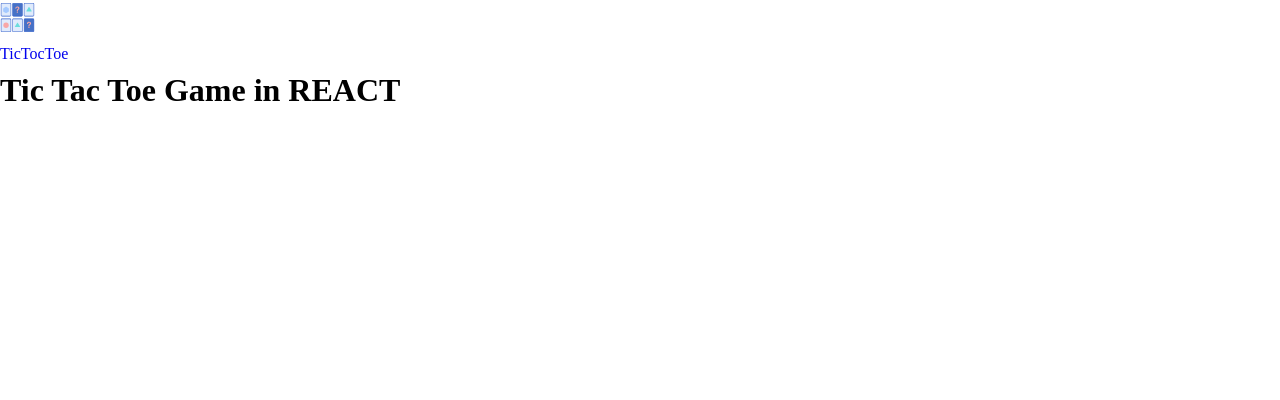
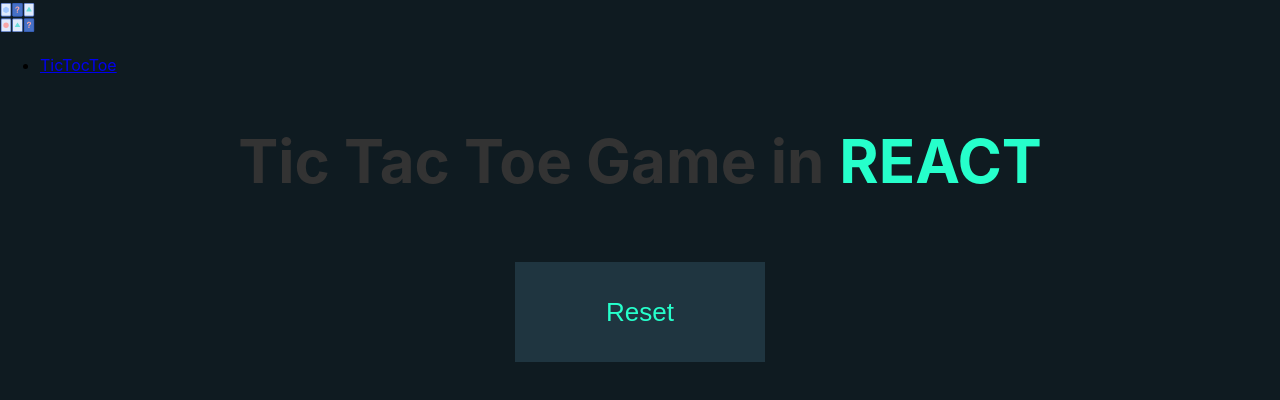
Before and after one commit to Sandreass/React-Game, a React (Vite) app: page /tictictoe in a window 1280 px wide. Shown: the top 400 px of the page. Built offline with nearby package versions, Linux system fonts and the light colour scheme.

Commit message:
adding some style

```diff
--- a/src/index.css
+++ b/src/index.css
@@ -1,74 +1,13 @@
-@font-face {
-  font-family: "Popins";
-  src: url("./assets/fonts/Poppins-Black.ttf") format("truetype");
-  font-weight: 900;
-  font-style: normal;
+body {
+  margin: 0;
+  font-family: -apple-system, BlinkMacSystemFont, "Segoe UI", Roboto,
+    "Helvetica Neue", Arial, sans-serif;
+  -webkit-font-smoothing: antialiased;
+  -moz-osx-font-smoothing: grayscale;
+  background-color: #0f1b21;
 }
 
-:root {
-  --clr-primary: rgb(0, 26, 110);
-  --clr-primary-accent: rgb(7, 71, 153);
-  --clr-secondary: rgb(0, 153, 144);
-  --clr-secondary-accent: E1FFBB;
-  --clr-tertairy: rgb(255, 69, 69);
-  --clr-neutral-dark: rgb(0, 0, 0);
-  --clr-neutral-light: rgb(255, 255, 255);
+code {
+  font-family: source-code-pro, Menlo, Monaco, Consolas, "Courier New",
+    monospace;
 }
-*,
-*::before,
-*::after {
-  box-sizing: border-box;
-}
-
-* {
-  margin: 0;
-  padding: 0;
-}
-
-ul {
-  list-style: none;
-}
-
-html:focus-within {
-  scroll-behavior: smooth;
-}
-
-html,
-body {
-  height: 100%;
-}
-
-body {
-  text-rendering: optimizeLegibility;
-  line-height: 1.5;
-}
-
-a:not([class]) {
-  text-decoration-skip-ink: auto;
-}
-
-a {
-  text-decoration: none;
-}
-
-img,
-picture,
-svg {
-  max-width: 100%;
-  display: auto;
-}
-
-@media (prefers-reduces-motion: reduce) {
-  html:focus-within {
-    scroll-behavior: auto;
-  }
-
-  *,
-  *::before,
-  *::after {
-    animation-duration: 0.01ms !important;
-    animation-iteration-count: 1 !important;
-    transition-duration: 0.01ms !important;
-    scroll-behavior: auto !important;
-  }
-}
--- /dev/null
+++ b/src/pages/tictactoe/TicTocToePage.css
@@ -0,0 +1,28 @@
+.container {
+  text-align: center;
+}
+.title {
+  margin-top: 50px;
+  color: #333;
+  font-size: 60px;
+  display: flex;
+  justify-content: center;
+  align-items: center;
+}
+.title span {
+  color: #26ffcb;
+  padding-left: 15px;
+}
+.reset {
+  width: 250px;
+  height: 100px;
+  border: none;
+  outline: none;
+  cursor: pointer;
+  borsder-radius: 50px;
+  background: #1f3540;
+  color: #26ffcb;
+  font-size: 26px;
+  margin-top: 25px;
+  margin-bottom: 50px;
+}
--- a/src/pages/tictactoe/TicTocToePage.tsx
+++ b/src/pages/tictactoe/TicTocToePage.tsx
@@ -1,4 +1,5 @@
-import "./TicTocToePage.module.css";
+import React from "react";
+import "./TicTocToePage.css";
 import circle_icon from "../../assets/circle.png";
 import cross_icon from "../../assets/cross.png";
 
@@ -7,8 +8,9 @@
     <div className="container">
       <h1 className="title">
         Tic Tac Toe Game in <span>REACT</span>
-        <div className="board"></div>
       </h1>
+      <div className="board"></div>
+      <button className="reset">Reset</button>
     </div>
   );
 };
```
Also changed, not shown: src/pages/tictactoe/TicTocToePage.module.css (deleted).
